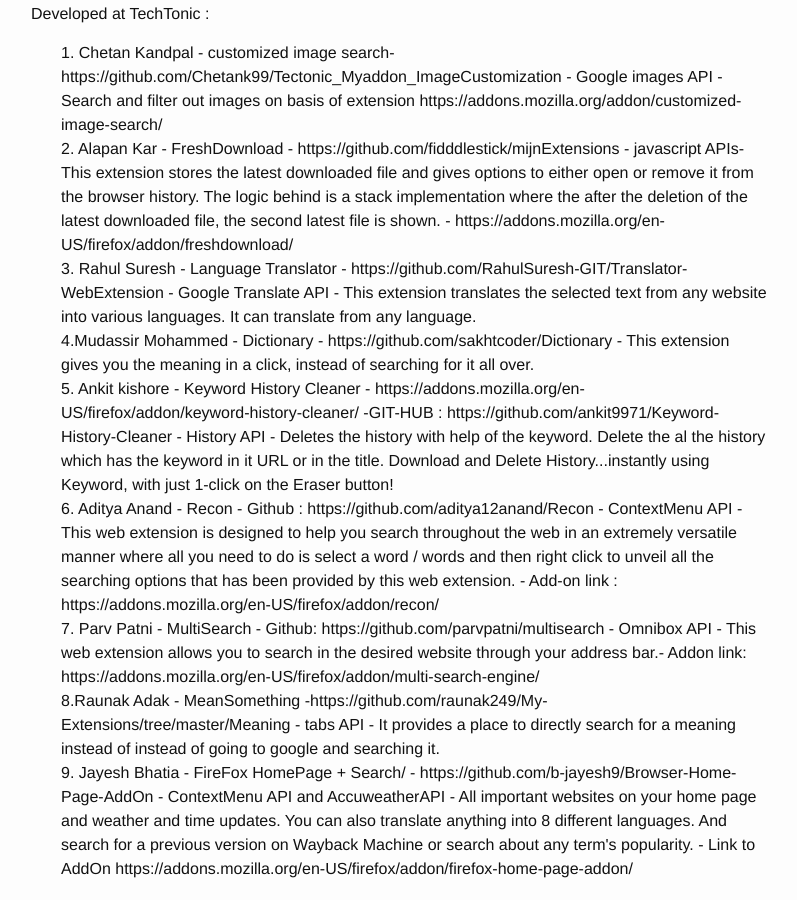
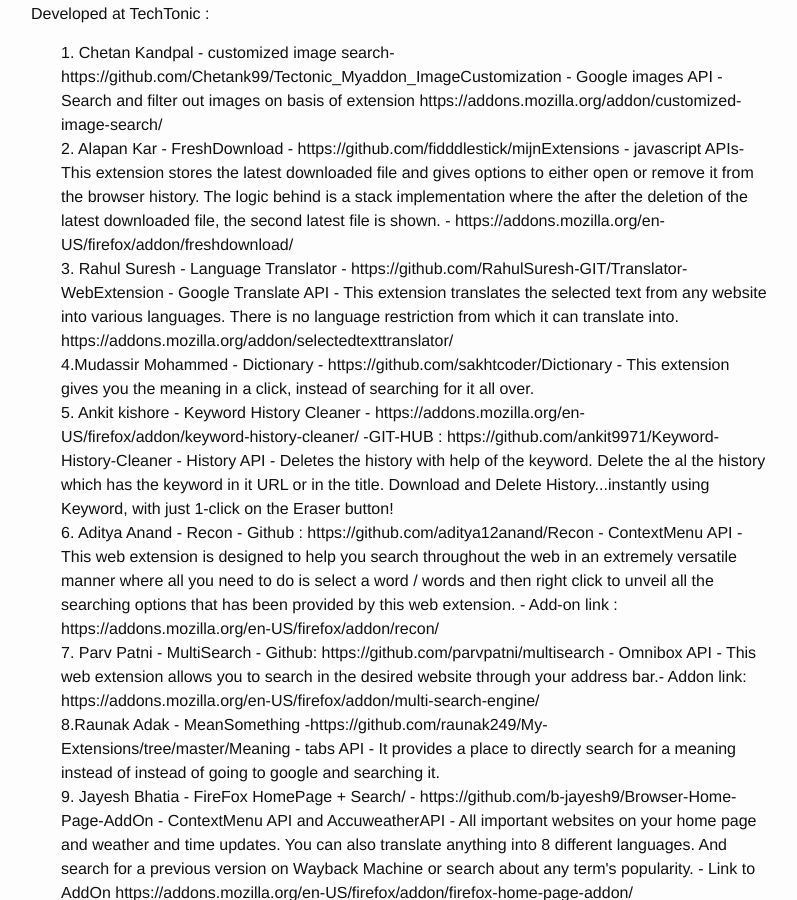
Before and after one commit to MozillaTN/srmkzilla, a Jekyll site: the page built from docs/_posts/2017-10-07-TechTonic-Web-Extensions-Hackathon.md, in a window 1280 px wide and 900 px high, scrolled down 2960 px. Shown: the whole window, without its empty margins (239-1036 px from the left). Built offline with Jekyll 4.4.1, drawn with Linux system fonts in a browser that asks for light colours; comment, search, counter and statistics services are not loaded.

Commit message:
Updated link.

```diff
--- a/docs/_posts/2017-10-07-TechTonic-Web-Extensions-Hackathon.md
+++ b/docs/_posts/2017-10-07-TechTonic-Web-Extensions-Hackathon.md
@@ -92,7 +92,7 @@
 <ul style="list-style-type:none">
 <li>1.  Chetan Kandpal - customized image search- https://github.com/Chetank99/Tectonic_Myaddon_ImageCustomization - Google images API - Search and filter out images on basis of extension https://addons.mozilla.org/addon/customized-image-search/ </li>
 <li>2. Alapan Kar - FreshDownload - https://github.com/fidddlestick/mijnExtensions - javascript APIs- This extension stores the latest downloaded file and gives options to either open or remove it from the browser history. The logic behind is a stack implementation where the after the deletion of the latest downloaded file, the second latest file is shown. - https://addons.mozilla.org/en-US/firefox/addon/freshdownload/ </li>
-<li>3. Rahul Suresh - Language Translator - https://github.com/RahulSuresh-GIT/Translator-WebExtension - Google Translate API - This extension translates the selected text from any website into various languages. It can translate from any language. </li>
+<li>3. Rahul Suresh - Language Translator - https://github.com/RahulSuresh-GIT/Translator-WebExtension - Google Translate API - This extension translates the selected text from any website into various languages. There is no language restriction from which it can translate into. https://addons.mozilla.org/addon/selectedtexttranslator/ </li>
 <li>4.Mudassir Mohammed - Dictionary - https://github.com/sakhtcoder/Dictionary - This extension gives you the meaning in a click, instead of searching for it all over.  </li>
 <li>5. Ankit kishore - Keyword History Cleaner - https://addons.mozilla.org/en-US/firefox/addon/keyword-history-cleaner/ -GIT-HUB : https://github.com/ankit9971/Keyword-History-Cleaner -  History API - Deletes the history with help of the keyword. Delete the al the history which has the keyword in it URL or in the title. Download and Delete History...instantly using Keyword, with just 1-click on the Eraser button! </li>
 <li>6. Aditya Anand - Recon - Github : https://github.com/aditya12anand/Recon - ContextMenu API - This web extension is designed to help you search throughout the web in an extremely versatile manner where all you need to do is select a word / words and then right click to unveil all the searching options that has been provided by this web extension. - Add-on link : https://addons.mozilla.org/en-US/firefox/addon/recon/ </li>
```
